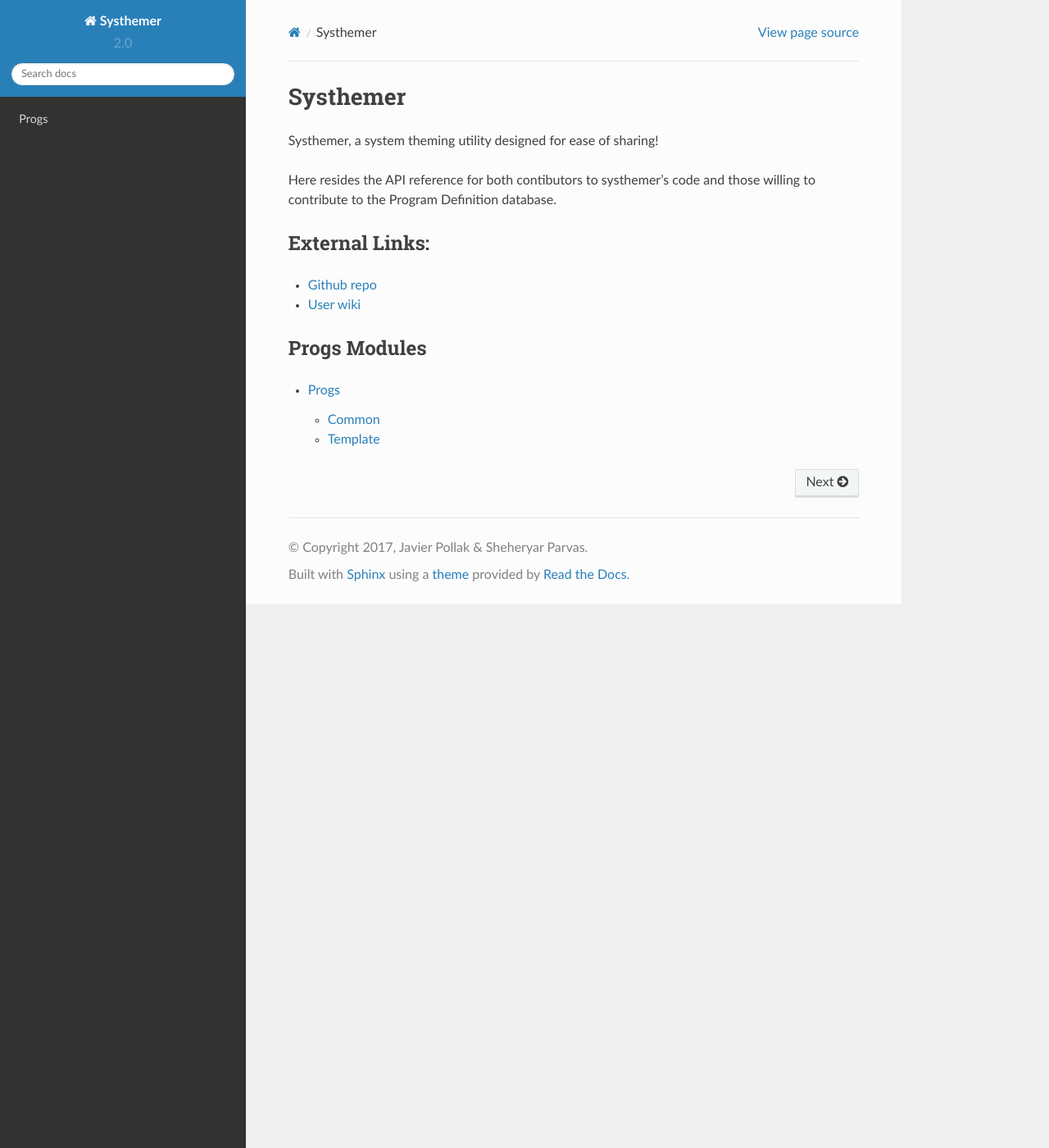
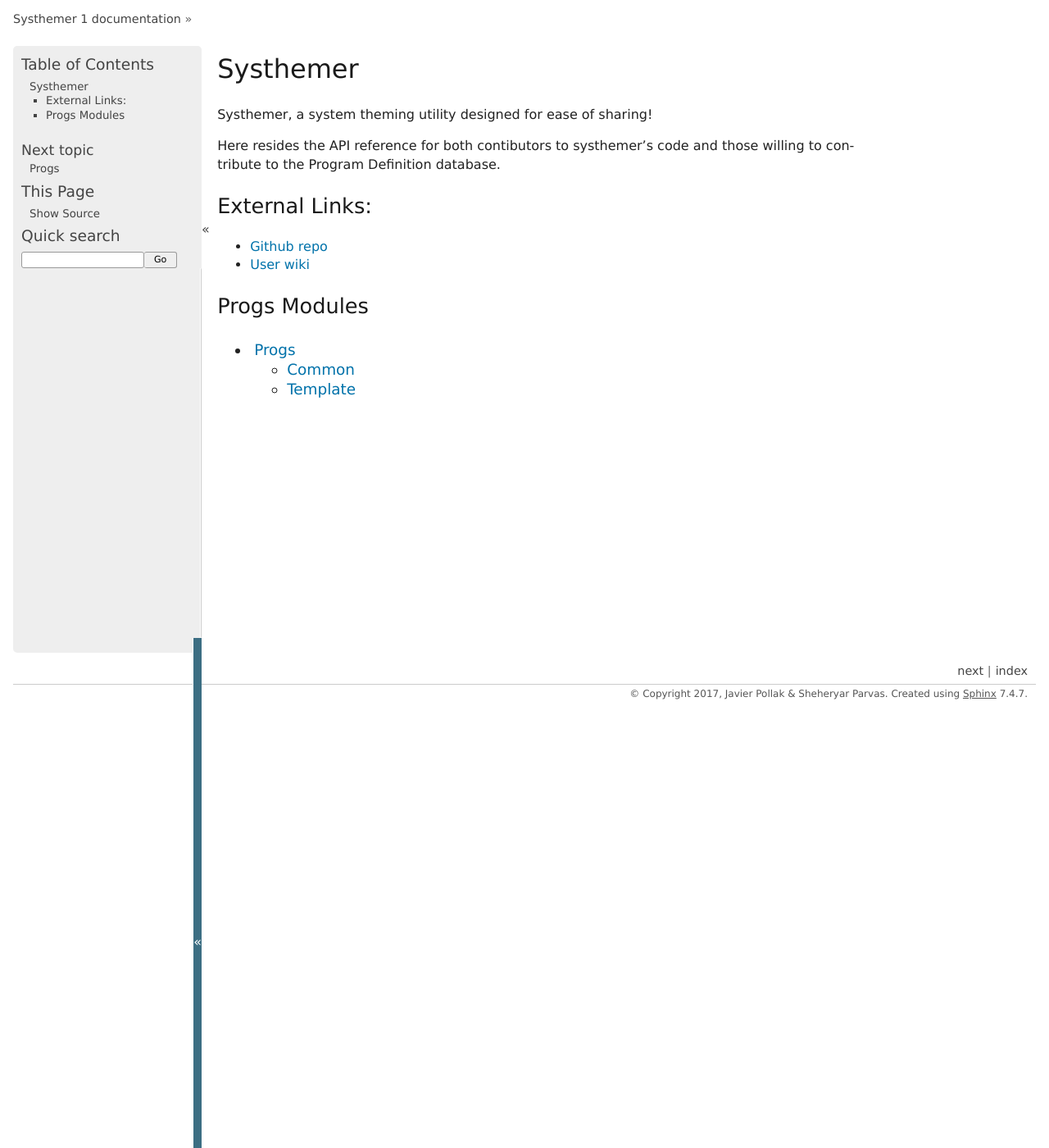
Before and after one commit to Snowlabs/systhemer2, a Sphinx documentation site: the page built from docs/index.rst, in a window 1280 px wide and 1400 px high. Shown: the whole window at 82% size. Built offline with Sphinx 7.4.7, drawn with Linux system fonts in a browser that asks for light colours.

Commit message:
Change docs theme to py3doc (with custom settings)

```diff
--- a/docs/conf.py
+++ b/docs/conf.py
@@ -17,7 +17,6 @@
 # add these directories to sys.path here. If the directory is relative to the
 # documentation root, use os.path.abspath to make it absolute, like shown here.
 #
-import sphinx_rtd_theme
 import os
 import sys
 sys.path.insert(0, os.path.abspath('..'))
@@ -87,14 +86,32 @@
 # The theme to use for HTML and HTML Help pages.  See the documentation for
 # a list of builtin themes.
 #
-html_theme = 'sphinx_rtd_theme'
-html_theme_path = [sphinx_rtd_theme.get_html_theme_path()]
+# import sphinx_rtd_theme
+# html_theme = 'sphinx_rtd_theme'
+# html_theme = 'classic'
+import sphinx_py3doc_enhanced_theme
+html_theme = 'sphinx_py3doc_enhanced_theme'
+html_theme_path = [sphinx_py3doc_enhanced_theme.get_html_theme_path()]
+# html_theme_path = [sphinx_rtd_theme.get_html_theme_path()]
 
 # Theme options are theme-specific and customize the look and feel of a theme
 # further.  For a list of options available for each theme, see the
 # documentation.
 #
 # html_theme_options = {}
+# html_theme_options = {
+#     'collapsiblesidebar': 'true'
+# }
+html_theme_options = {
+    'bodyfont': '"Lucida Grande",Arial,sans-serif',
+    'headfont': '"Lucida Grande",Arial,sans-serif',
+    'codefont': 'monospace,sans-serif',
+    'linkcolor': '#0072AA',
+    'visitedlinkcolor': '#6363bb',
+    'extrastyling': False,
+    'appendcss': '.sphinxsidebar {box-shadow: none;}',
+}
+pygments_style = 'friendly'
 
 # Add any paths that contain custom static files (such as style sheets) here,
 # relative to this directory. They are copied after the builtin static files,
```
